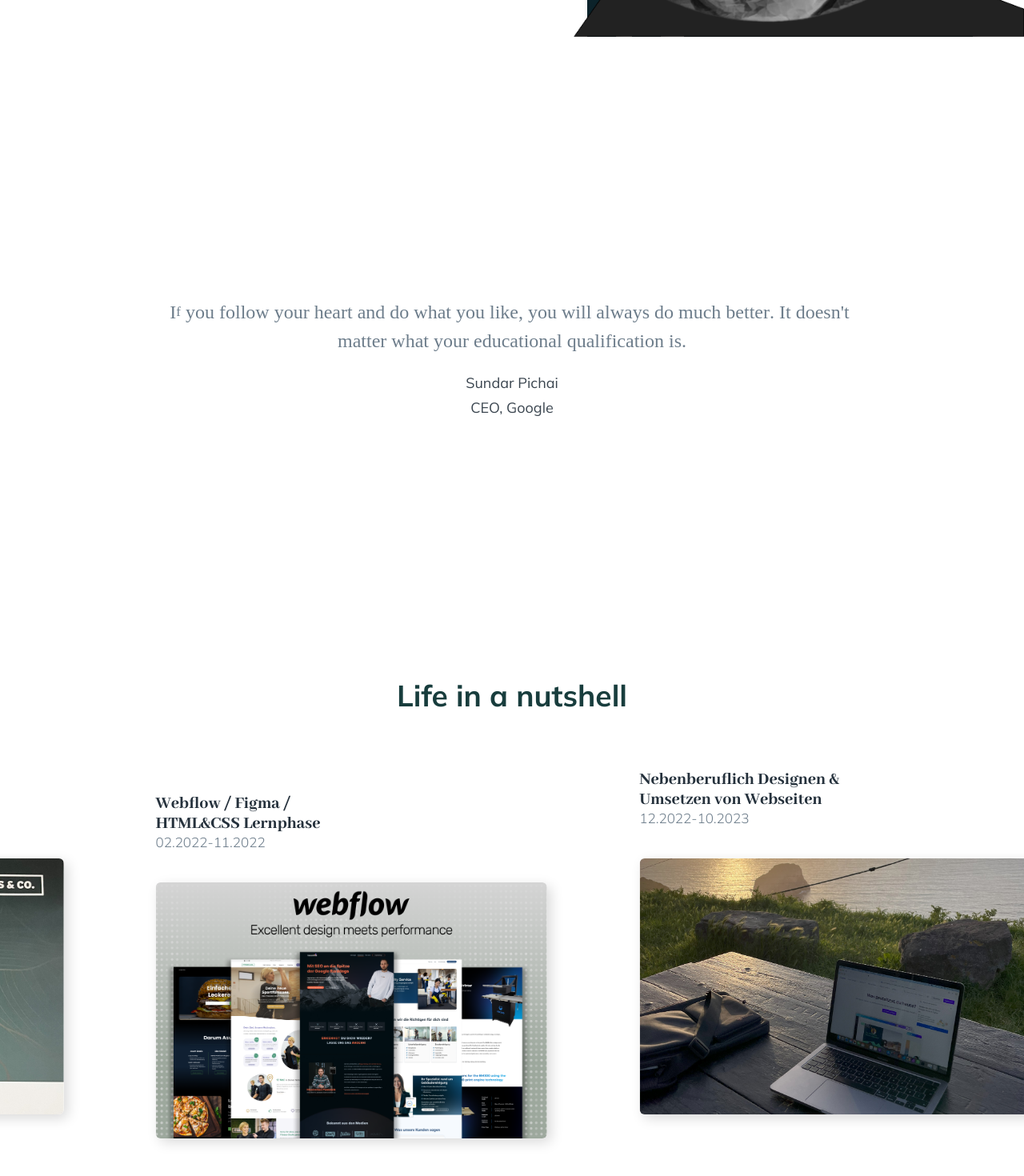
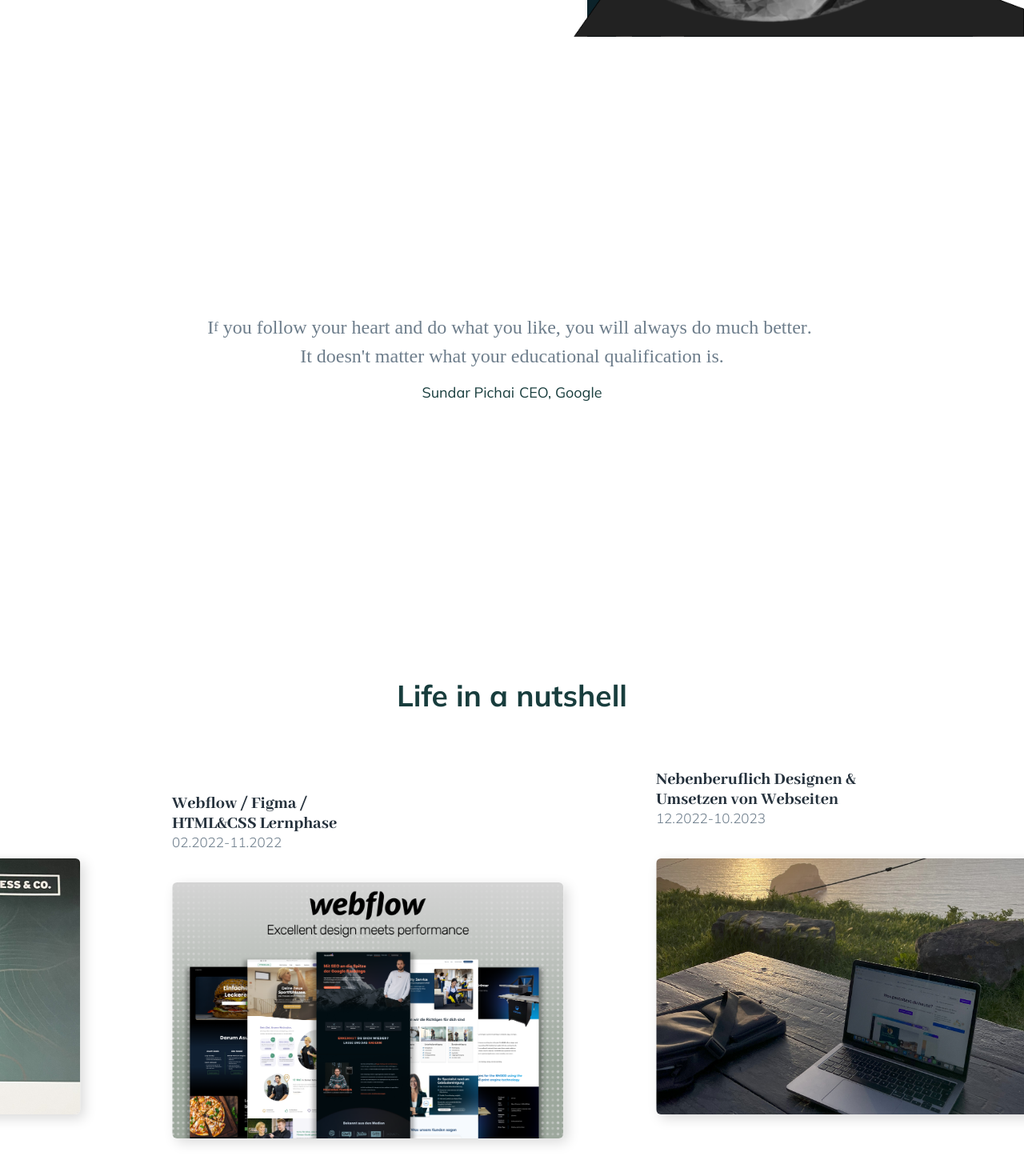
Before and after one commit to fredwardp/portfolio, a React (Vite) app in the folder frontend/: page / in a window 1280 px wide. Shown: the part 754-2224 px from the top of the page at 80% size. Built offline with nearby package versions, Linux system fonts and the light colour scheme.

Commit message:
multi color mode

```diff
--- /dev/null
+++ b/frontend/src/components/ColorMode/ColorMode.css
@@ -0,0 +1,33 @@
+.color_popup {
+  display: flex;
+  gap: 6px;
+  position: absolute;
+  right: 13px;
+  top: 13px;
+  border: 2px solid var(--main-color);
+  padding-inline: 12px;
+  border-radius: 100px;
+  animation: popup-appear 0.9s ease;
+}
+
+@keyframes popup-appear {
+  0% {
+    opacity: 0;
+    width: 0;
+  }
+  50% {
+    opacity: 0;
+  }
+  100% {
+    opacity: 1;
+    width: max-content;
+  }
+}
+
+.color_dot {
+  width: 12px;
+  height: 12px;
+  border-radius: 20px;
+  padding: unset;
+  animation: dots-appear 0.4s ease;
+}
--- /dev/null
+++ b/frontend/src/components/ColorMode/ColorMode.tsx
@@ -0,0 +1,24 @@
+import { useEffect} from "react";
+import "./ColorMode.css"
+import colorPairs from "./colors.js"
+
+const ColorMode = ({colorChanger, setColorChanger}) => {
+
+console.log(colorChanger);
+
+useEffect(() => {
+    document.documentElement.style.setProperty("--main-color-gradient", `radial-gradient(circle at top left, ${colorChanger.primary}, ${colorChanger.secondary})` );
+    document.documentElement.style.setProperty("--main-color", `${colorChanger.primary}`);
+    document.documentElement.style.setProperty("--main-bg-color", `${colorChanger.bg}`);
+    document.documentElement.style.setProperty("--dark-text-color", `${colorChanger.text}`);
+    document.documentElement.style.setProperty("--bright-text-color", `${colorChanger.text2}`);
+})
+
+    return ( <article className="color_popup">
+        {colorPairs.map((color) => (
+            <div onMouseEnter={() => setColorChanger({primary: color.primary, secondary: color.secondary, bg: color.bg, text: color.text, text2: color.text2})} className="color_dot" style={{background: `radial-gradient(circle at top left, ${color.primary}, ${color.secondary})`}}></div>
+        ))}
+    </article> );
+}
+
+export default ColorMode;
--- /dev/null
+++ b/frontend/src/components/ColorMode/colors.js
@@ -0,0 +1,81 @@
+const colorPairs = [
+  {
+    primary: "#FFC107",
+    secondary: "#997404",
+    bg: "#121212",
+    text: "#E0E0E0",
+    text2: "#E0E0E0",
+  },
+  {
+    primary: "#E91E63",
+    secondary: "#831138",
+    bg: "#121212",
+    text: "#E0E0E0",
+    text2: "#E0E0E0",
+  },
+  {
+    primary: "#CDDC39",
+    secondary: "#6E761F",
+    bg: "#121212",
+    text: "#E0E0E0",
+    text2: "#E0E0E0",
+  },
+  {
+    primary: "#03A9F4",
+    secondary: "#02628E",
+    bg: "#121212",
+    text: "#E0E0E0",
+    text2: "#E0E0E0",
+  },
+  {
+    primary: "#FF6F00",
+    secondary: "#994300",
+    bg: "#121212",
+    text: "#E0E0E0",
+    text2: "#E0E0E0",
+  },
+  {
+    primary: "#BB86FC",
+    secondary: "#6F5096",
+    bg: "#121212",
+    text: "#E0E0E0",
+    text2: "#E0E0E0",
+  },
+  {
+    primary: "#40A3A3",
+    secondary: "#183D3D",
+    bg: "#ffffff",
+    text: "#25313c",
+    text2: "6d7d8b",
+  },
+  {
+    primary: "#0052CC",
+    secondary: "#002966",
+    bg: "#ffffff",
+    text: "#25313c",
+    text2: "6d7d8b",
+  },
+  {
+    primary: "#FF6F61",
+    secondary: "#99433A",
+    bg: "#ffffff",
+    text: "#25313c",
+    text2: "6d7d8b",
+  },
+  {
+    primary: "#F39C12",
+    secondary: "#8D5B0A",
+    bg: "#ffffff",
+    text: "#25313c",
+    text2: "6d7d8b",
+  },
+  {
+    primary: "#9B59B6",
+    secondary: "#442750",
+    bg: "#ffffff",
+    text: "#25313c",
+    text2: "6d7d8b",
+  },
+];
+
+export default colorPairs;
--- a/frontend/src/components/HomeHero/HomeHero.css
+++ b/frontend/src/components/HomeHero/HomeHero.css
@@ -34,12 +34,14 @@
   font-size: 32px;
   color: var(--main-color);
   font-family: var(--abhaya-semibold);
+  opacity: 0.9;
 }
 
 .home_hero_content h1 {
   font-size: 59px;
   color: var(--main-color);
   margin-bottom: 11px;
+  opacity: 0.9;
 }
 
 .hero_fullstack {
@@ -50,16 +52,18 @@
   font-weight: 300;
   color: var(--main-color);
   margin-bottom: 25px;
+  /* opacity: 0.9; */
 }
 
 .hero_description {
   max-width: 50ch;
   margin-inline: auto;
-  color: var(--mid-text-color);
+  color: var(--dark-text-color);
   font-size: 18px;
   font-family: var(--abhaya-semibold);
   line-height: 160%;
   margin-bottom: 50px;
+  opacity: 0.9;
 }
 
 .home_hero_content div {
@@ -74,6 +78,11 @@
 
 .home_hero_content div a {
   color: var(--bright-text-color);
+  transition: all 0.4s ease;
+}
+
+.home_hero_content div a:hover {
+  color: var(--main-color);
 }
 
 .home_hero_bg {
--- a/frontend/src/components/HomeHero/HomeHero.tsx
+++ b/frontend/src/components/HomeHero/HomeHero.tsx
@@ -8,7 +8,7 @@ const HomeHero = () => {
             <p className="heading_description">Mein Name ist</p>
             <h1>Frederick Pawelzik</h1>
             <p className="hero_fullstack">fullstack entwickler</p>
-            <p className="hero_description">Willkommen auf meiner Seite. Ich möchte euch gerne etwas über meinen Werdegang erzählen und zeigen was ich bisher gelernt und umgesetzt habe.</p>
+            <p className="hero_description">Willkommen auf meiner Seite. Ich möchte euch gerne etwas über meinen Werdegang erzählen und zeigen, welche Fähigkeiten und Projekte ich bisher entwickelt habe.</p>
             <a className="btn" href="mailto:frederickpawelzik@gmail.com">Contact me</a>
             <div>
                 <a href="https://github.com/fredwardp" target="_blank">Github</a>
--- a/frontend/src/components/Nav/Nav.css
+++ b/frontend/src/components/Nav/Nav.css
@@ -22,3 +22,16 @@ nav div {
 nav div a {
   color: var(--mid-text-color);
 }
+
+.color_popup_wrapper {
+  position: relative;
+}
+
+.no_btn .color_popup_wrapper svg {
+  transition: transform 0.5s ease;
+}
+
+.no_btn:hover .color_popup_wrapper svg {
+  transform: rotate(-135deg);
+  scale: 1.2;
+}
--- a/frontend/src/components/Projects/Projects.css
+++ b/frontend/src/components/Projects/Projects.css
@@ -83,10 +83,31 @@
 }
 
 .in_work p {
-  color: var(--main-bg-color);
+  color: white;
   text-align: center;
   line-height: 100%;
   font-family: var(--mulish);
   font-size: 14px;
   font-weight: 600;
 }
+
+.more_projects {
+  display: inline-block;
+  position: relative;
+  font-family: var(--mulish);
+  width: max-content;
+  text-decoration: none;
+  padding-bottom: 6px;
+  font-weight: 600;
+  font-size: 18px;
+  margin-top: 10px;
+  background: linear-gradient(var(--main-color), var(--main-color)) no-repeat;
+  background-size: 0 2px;
+  background-position: 0 100%;
+  transition: background-size 0.4s ease;
+}
+
+.more_projects:hover {
+  background-size: 100% 2px;
+  color: var(--main-color);
+}
--- a/frontend/src/components/Projects/Projects.tsx
+++ b/frontend/src/components/Projects/Projects.tsx
@@ -35,6 +35,7 @@ const Projects = () => {
                     </div>
                 </Link >
 ))}
+<a className="more_projects" href="https://github.com/fredwardp?tab=repositories" target="_blank">Jede Menge weiterer Projekte</a >
         </div>
     </section>);
 }
--- a/frontend/src/index.css
+++ b/frontend/src/index.css
@@ -27,6 +27,8 @@ body {
   padding: 0;
   box-sizing: border-box;
   text-decoration: none;
+  scroll-behavior: smooth;
+  transition: all 0.4s ease;
   scroll-behavior: smooth;
 }
 
@@ -58,6 +60,11 @@ img {
   font-family: var(--mulish);
   font-weight: bold;
   font-size: 16px;
+  transition: all 0.4s ease;
+}
+
+.btn:hover {
+  background-color: var(--bright-text-color);
 }
 
 .no_btn {
--- a/frontend/src/pages/Home/Home.css
+++ b/frontend/src/pages/Home/Home.css
@@ -9,7 +9,7 @@
 
 .quote_section blockquote {
   font-size: 24px;
-  max-width: 72ch;
+  max-width: 64ch;
   margin-inline: auto;
   line-height: 150%;
   display: flex;
@@ -18,12 +18,18 @@
   color: var(--bright-text-color);
 }
 
+.quote_section div {
+  display: flex;
+  gap: 6px;
+  margin-top: 16px;
+}
+
 .quote_section p {
   display: block;
   font-family: var(--mulish);
-  color: var(--dark-text-color);
+  color: var(--main-color);
   font-size: 18px;
-  opacity: 0.9;
+  /* opacity: 0.9; */
 }
 
 .quote_section p:first-of-type {
--- a/frontend/src/pages/Home/Home.tsx
+++ b/frontend/src/pages/Home/Home.tsx
@@ -40,9 +40,10 @@ const Home :React.FC = () => {
             <br />
 
             </blockquote>
-                        <p ><br />{author}</p>
-            <br />
+            <div>
+                        <p >{author}</p>
             <p >{position}</p>
+            </div>
         </section>
         <Timeline/>
         <TechStack/>
```
Also changed, not shown: frontend/src/components/Nav/Nav.tsx (+15 -6 lines).
